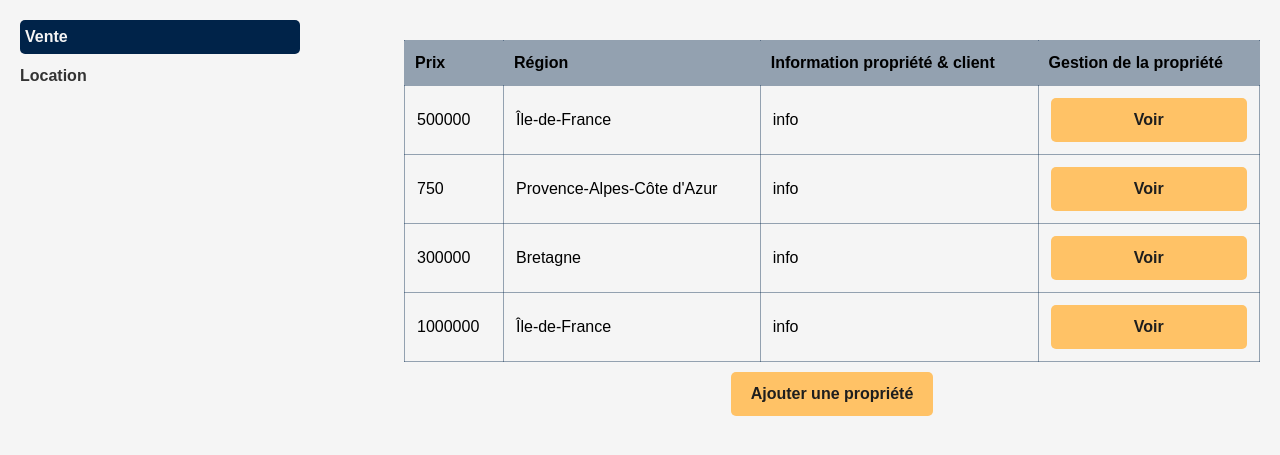
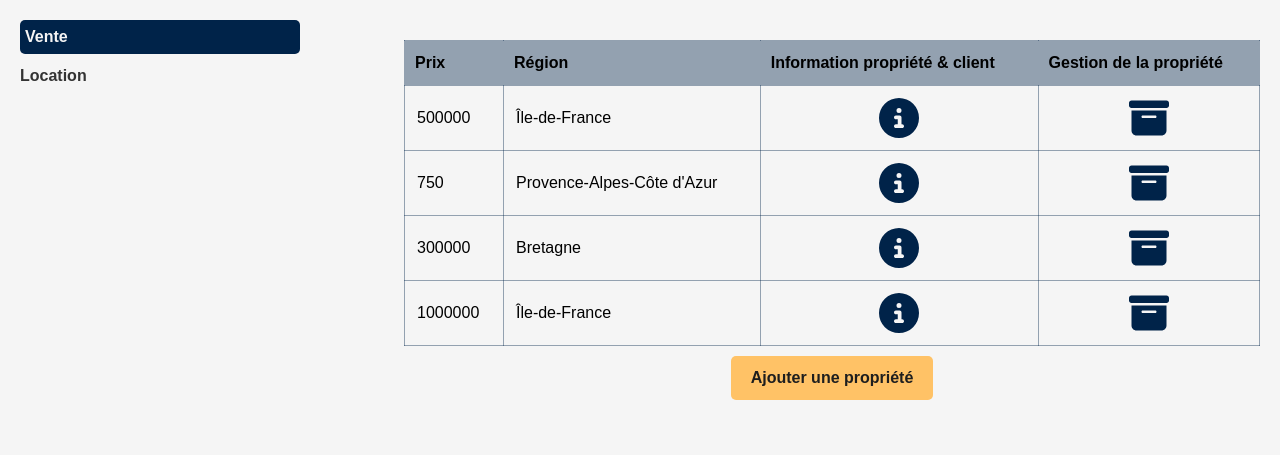
Before and after one commit to mathildejrdn/Magre, a PHP site: page /backoffice/properties.php in a window 1280 px wide. Shown: the top 455 px of the page. Run offline with PHP 8.4, Linux system fonts and the light colour scheme.

Commit message:
icons back office

```diff
--- a/src/backoffice/properties.php
+++ b/src/backoffice/properties.php
@@ -49,26 +49,44 @@
                 <tr>
                     <td>500000</td>
                     <td>Île-de-France</td>
-                    <td>info</td>
-                    <td><button>Voir</button></td>
+                    <td><svg xmlns="http://www.w3.org/2000/svg" viewBox="0 0 512 512" style="width: 40px; height: 40px; display: block; margin: 0 auto;">
+    <path fill="#002349" d="M256 512A256 256 0 1 0 256 0a256 256 0 1 0 0 512zM216 336l24 0 0-64-24 0c-13.3 0-24-10.7-24-24s10.7-24 24-24l48 0c13.3 0 24 10.7 24 24l0 88 8 0c13.3 0 24 10.7 24 24s-10.7 24-24 24l-80 0c-13.3 0-24-10.7-24-24s10.7-24 24-24zm40-208a32 32 0 1 1 0 64 32 32 0 1 1 0-64z"/>
+</svg>
+</td>
+                    <td><svg xmlns="http://www.w3.org/2000/svg" viewBox="0 0 512 512" style="width: 40px; height: 40px; display: block; margin: 0 auto;">
+    <path fill="#002349" d="M32 32l448 0c17.7 0 32 14.3 32 32l0 32c0 17.7-14.3 32-32 32L32 128C14.3 128 0 113.7 0 96L0 64C0 46.3 14.3 32 32 32zm0 128l448 0 0 256c0 35.3-28.7 64-64 64L96 480c-35.3 0-64-28.7-64-64l0-256zm128 80c0 8.8 7.2 16 16 16l160 0c8.8 0 16-7.2 16-16s-7.2-16-16-16l-160 0c-8.8 0-16 7.2-16 16z"/>
+</svg></td>
                 </tr>
                 <tr>
                     <td>750</td>
                     <td>Provence-Alpes-Côte d'Azur</td>
-                    <td>info</td>
-                    <td><button>Voir</button></td>
+                    <td><svg xmlns="http://www.w3.org/2000/svg" viewBox="0 0 512 512" style="width: 40px; height: 40px; display: block; margin: 0 auto;">
+    <path fill="#002349" d="M256 512A256 256 0 1 0 256 0a256 256 0 1 0 0 512zM216 336l24 0 0-64-24 0c-13.3 0-24-10.7-24-24s10.7-24 24-24l48 0c13.3 0 24 10.7 24 24l0 88 8 0c13.3 0 24 10.7 24 24s-10.7 24-24 24l-80 0c-13.3 0-24-10.7-24-24s10.7-24 24-24zm40-208a32 32 0 1 1 0 64 32 32 0 1 1 0-64z"/>
+</svg></td>
+                    <td><svg xmlns="http://www.w3.org/2000/svg" viewBox="0 0 512 512" style="width: 40px; height: 40px; display: block; margin: 0 auto;">
+    <path fill="#002349" d="M32 32l448 0c17.7 0 32 14.3 32 32l0 32c0 17.7-14.3 32-32 32L32 128C14.3 128 0 113.7 0 96L0 64C0 46.3 14.3 32 32 32zm0 128l448 0 0 256c0 35.3-28.7 64-64 64L96 480c-35.3 0-64-28.7-64-64l0-256zm128 80c0 8.8 7.2 16 16 16l160 0c8.8 0 16-7.2 16-16s-7.2-16-16-16l-160 0c-8.8 0-16 7.2-16 16z"/>
+</svg></td>
                 </tr>
                 <tr>
                     <td>300000</td>
                     <td>Bretagne</td>
-                    <td>info</td>
-                    <td><button>Voir</button></td>
+                    <td><svg xmlns="http://www.w3.org/2000/svg" viewBox="0 0 512 512" style="width: 40px; height: 40px; display: block; margin: 0 auto;">
+    <path fill="#002349" d="M256 512A256 256 0 1 0 256 0a256 256 0 1 0 0 512zM216 336l24 0 0-64-24 0c-13.3 0-24-10.7-24-24s10.7-24 24-24l48 0c13.3 0 24 10.7 24 24l0 88 8 0c13.3 0 24 10.7 24 24s-10.7 24-24 24l-80 0c-13.3 0-24-10.7-24-24s10.7-24 24-24zm40-208a32 32 0 1 1 0 64 32 32 0 1 1 0-64z"/>
+</svg></td>
+                    <td><svg xmlns="http://www.w3.org/2000/svg" viewBox="0 0 512 512" style="width: 40px; height: 40px; display: block; margin: 0 auto;">
+    <path fill="#002349" d="M32 32l448 0c17.7 0 32 14.3 32 32l0 32c0 17.7-14.3 32-32 32L32 128C14.3 128 0 113.7 0 96L0 64C0 46.3 14.3 32 32 32zm0 128l448 0 0 256c0 35.3-28.7 64-64 64L96 480c-35.3 0-64-28.7-64-64l0-256zm128 80c0 8.8 7.2 16 16 16l160 0c8.8 0 16-7.2 16-16s-7.2-16-16-16l-160 0c-8.8 0-16 7.2-16 16z"/>
+</svg></td>
                 </tr>
                 <tr>
                     <td>1000000</td>
                     <td>Île-de-France</td>
-                    <td>info</td>
-                    <td><button>Voir</button></td>
+                    <td><svg xmlns="http://www.w3.org/2000/svg" viewBox="0 0 512 512" style="width: 40px; height: 40px; display: block; margin: 0 auto;">
+    <path fill="#002349" d="M256 512A256 256 0 1 0 256 0a256 256 0 1 0 0 512zM216 336l24 0 0-64-24 0c-13.3 0-24-10.7-24-24s10.7-24 24-24l48 0c13.3 0 24 10.7 24 24l0 88 8 0c13.3 0 24 10.7 24 24s-10.7 24-24 24l-80 0c-13.3 0-24-10.7-24-24s10.7-24 24-24zm40-208a32 32 0 1 1 0 64 32 32 0 1 1 0-64z"/>
+</svg></td>
+                    <td><svg xmlns="http://www.w3.org/2000/svg" viewBox="0 0 512 512" style="width: 40px; height: 40px; display: block; margin: 0 auto;">
+    <path fill="#002349" d="M32 32l448 0c17.7 0 32 14.3 32 32l0 32c0 17.7-14.3 32-32 32L32 128C14.3 128 0 113.7 0 96L0 64C0 46.3 14.3 32 32 32zm0 128l448 0 0 256c0 35.3-28.7 64-64 64L96 480c-35.3 0-64-28.7-64-64l0-256zm128 80c0 8.8 7.2 16 16 16l160 0c8.8 0 16-7.2 16-16s-7.2-16-16-16l-160 0c-8.8 0-16 7.2-16 16z"/>
+</svg>
+</td>
                 </tr>
             </tbody>
         </table>
```
